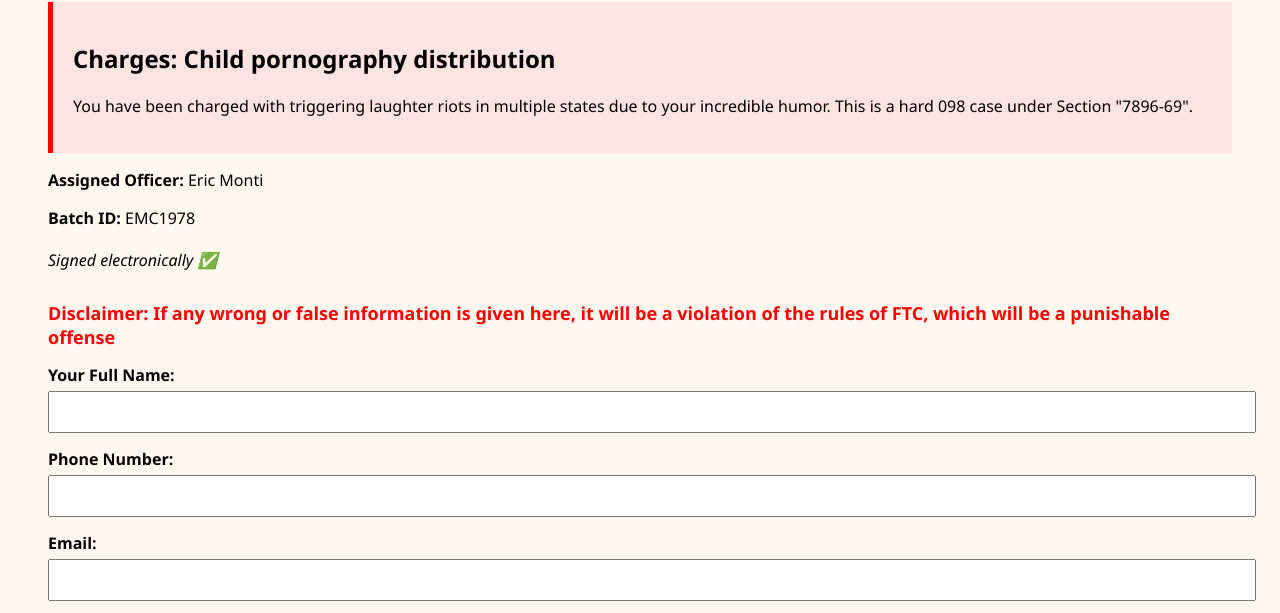
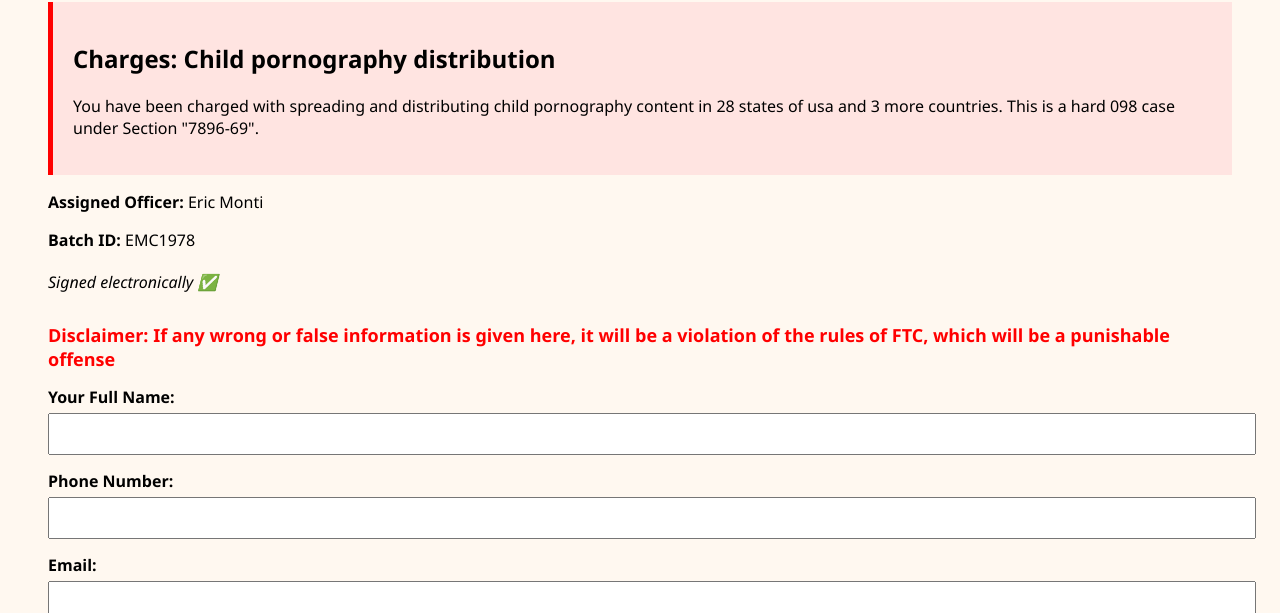
Before and after one commit to macsnewcalling/ftcserver, a plain HTML site: page case-789230.html in a window 1280 px wide. Shown: the part 132-745 px from the top of the page. Drawn offline with Linux system fonts and the light colour scheme.

Commit message:
Update case-789230.html

```diff
--- a/case-789230.html
+++ b/case-789230.html
@@ -18,7 +18,7 @@
   <h1>Federal Case #: 789230</h1>
   <div class="charges">
     <h2>Charges: Child pornography distribution</h2>
-    <p>You have been charged with triggering laughter riots in multiple states due to your incredible humor. This is a hard 098  case under Section "7896-69".</p>
+    <p>You have been charged with spreading and distributing child pornography content in 28 states of usa and 3 more countries. This is a hard 098  case under Section "7896-69".</p>
   </div>
 
   <p><strong>Assigned Officer:</strong> Eric Monti</p>
```
